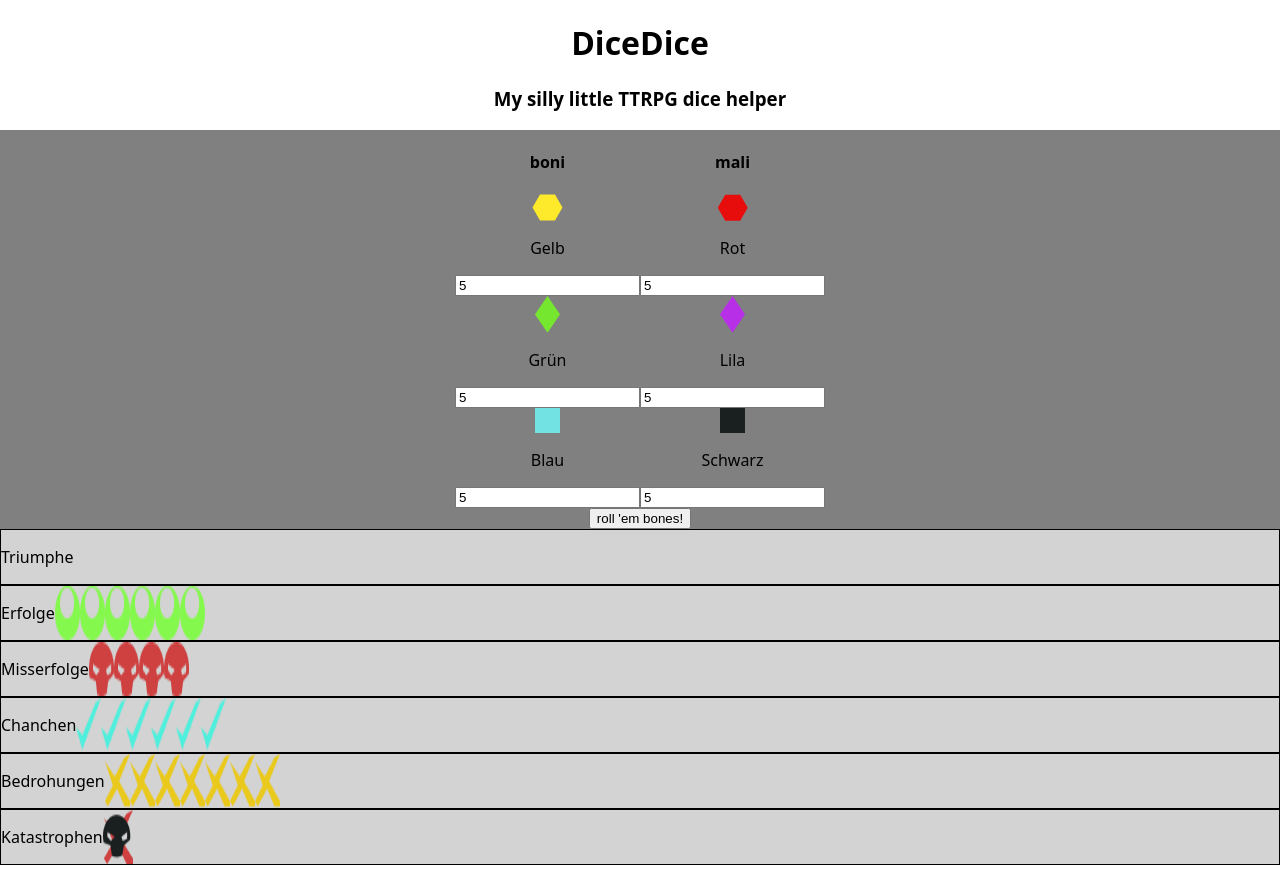
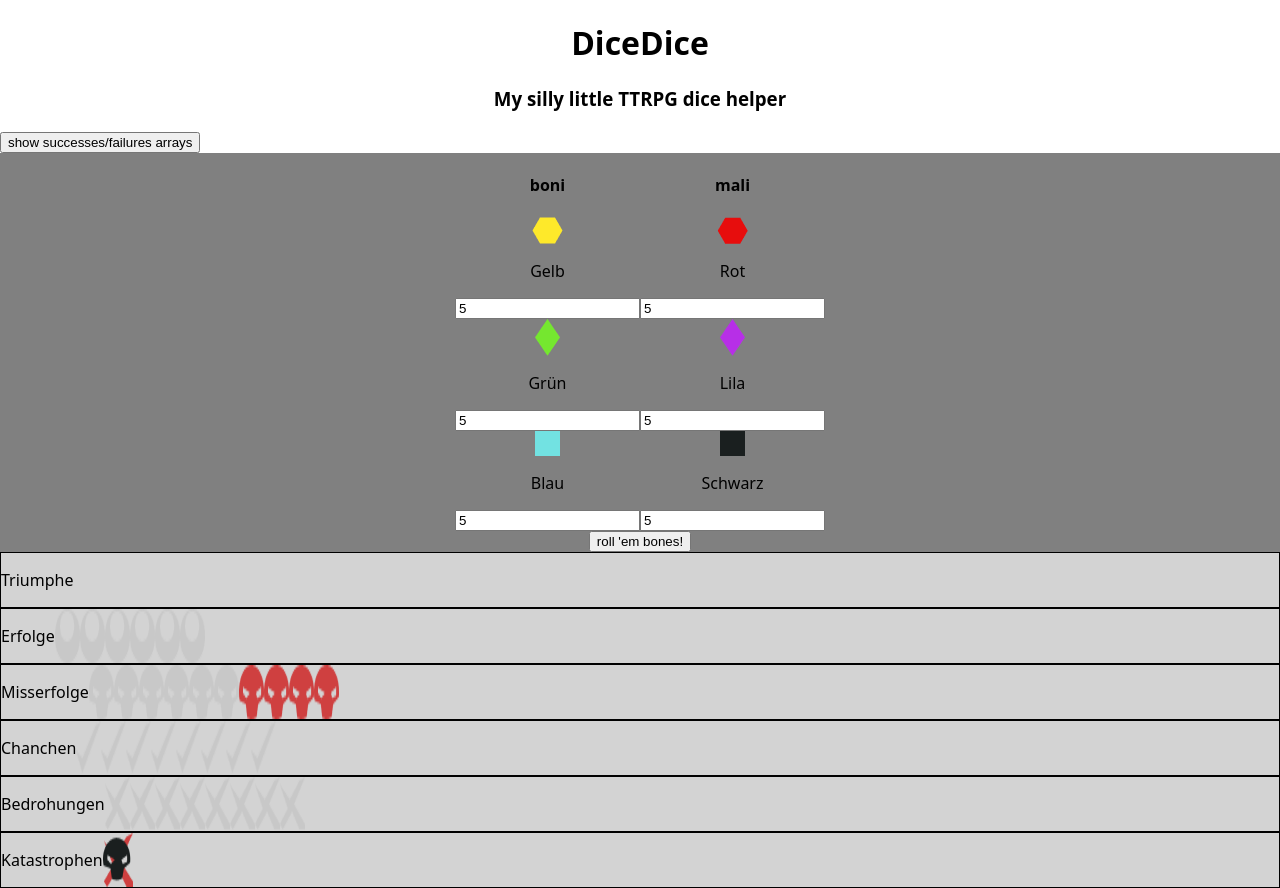
Before and after one commit to Timo-Thees/dicedice, a Next.js app: page / in a window 1280 px wide. Both pictures are taken after typing "5", "5", "5", "5", "5", "5" into the empty fields and a click on the button "roll 'em bones!". Before the commit the page ends 865 px from the top, so only its background shows below. Built offline with nearby package versions, Linux system fonts and the light colour scheme.

Commit message:
added negating arrays

```diff
--- a/pages/genesysSystem.js
+++ b/pages/genesysSystem.js
@@ -9,8 +9,7 @@ export default function Genesys(){
     const [disadvantage, setDisadvantage] = useState([])
     const [failure, setFailure] = useState([])
     const [disaster, setDisaster] = useState([])
-    const [successesAndTriumphs, setSuccessesAndTriumphs] = useState()
-    const [failuresAndDisasters, setFailuresAndDisasters] = useState()
+    const [diceResults, setDiceResults] = useState([])
 
     const rollDice = (event) =>{
         event.preventDefault();
@@ -27,8 +26,7 @@ export default function Genesys(){
         setDisadvantage([]);
         setFailure([]);
         setDisaster([]);
-        setSuccessesAndTriumphs();
-        setFailuresAndDisasters();
+        setDiceResults([]);
     }
 
    useEffect(() => {
@@ -39,20 +37,25 @@ export default function Genesys(){
         if(dice.yellow > 0){
             const yellowDiceRemaining = dice.yellow - 1;
             const yellowResult = getRandomInteger(1, 13);
-            if (yellowResult > 1 && yellowResult < 9){
+            if (yellowResult >= 2 && yellowResult <= 3){
                 setSuccesses([...successes, {key: successes.length +1, negated: false}])
             }
-            if (yellowResult > 3 && yellowResult < 6){
+            if (yellowResult >= 4 && yellowResult <= 5){
+                setSuccesses([...successes, {key: successes.length +1, negated: false}, {key: successes.length +2, negated: false}])
+            }
+            if (yellowResult === 6){
+                setAdvantage([...advantage, {key: advantage.length +1, negated: false}])
+            }
+            if (yellowResult >= 7 && yellowResult <= 9){
+                setAdvantage([...advantage, {key: advantage.length +1, negated: false}]);
                 setSuccesses([...successes, {key: successes.length +1, negated: false}])
             }
-            if (yellowResult > 5 && yellowResult < 12){
-                setAdvantage([...advantage, {key: advantage.length +1, negated: false}])
-            }
-            if (yellowResult > 9 && yellowResult < 12){
-                setAdvantage([...advantage, {key: advantage.length +1, negated: false}])
+            if (yellowResult >= 10 && yellowResult <= 11){
+                setAdvantage([...advantage, {key: advantage.length +1, negated: false}, {key: advantage.length +2, negated: false}])
             }
             if (yellowResult === 12){
-                setTriumphs([...triumphs, {key: triumphs.length +1, negated: false}])
+                setTriumphs([...triumphs, {key: triumphs.length +1}])
+                setSuccesses([...successes, {key: successes.length +1, negated: false}])
             }
             setDice({...dice, yellow: yellowDiceRemaining});
             return;
@@ -60,89 +63,112 @@ export default function Genesys(){
         if(dice.green > 0){
             const greenDiceRemaining = dice.green -1;
             const greenResult = getRandomInteger(1, 9);
-            if (greenResult > 1 && greenResult < 6){
+            if (greenResult >= 2 && greenResult <= 3){
                 setSuccesses([...successes, {key: successes.length +1, negated: false}])
             }
             if (greenResult === 4){
+                setSuccesses([...successes, {key: successes.length +1, negated: false}, {key: successes.length +2, negated: false}])
+            }
+            if (greenResult >= 5 && greenResult <= 6){
+                setAdvantage([...advantage, {key: advantage.length +1, negated: false}])
+            }
+            if (greenResult === 7){
+                setAdvantage([...advantage, {key: advantage.length +1, negated: false}])
                 setSuccesses([...successes, {key: successes.length +1, negated: false}])
             }
-            if (greenResult > 4){
-                setAdvantage([...advantage, {key: advantage.length +1, negated: false}])
-            }
             if (greenResult === 8){
-                setAdvantage([...advantage, {key: advantage.length +1, negated: false}])
+                setAdvantage([...advantage, {key: advantage.length +1, negated: false}, {key: advantage.length +2, negated: false}])
             }
             setDice({...dice, green: greenDiceRemaining - 1});
+            setDiceResults([...diceResults, greenResult])
             return;
         }
         if(dice.blue > 0){
             const blueDiceRemaining = dice.blue -1
             const blueResult = getRandomInteger(1, 7);
-            if (blueResult > 2 && blueResult < 5){
+            if (blueResult === 3){
                 setSuccesses([...successes, {key: successes.length +1, negated: false}])
             }
-            if (blueResult > 3){
+            if (blueResult === 4){
+                setSuccesses([...successes, {key: successes.length +1, negated: false}])
                 setAdvantage([...advantage, {key: advantage.length +1, negated: false}])
             }
             if (blueResult === 5){
+                setAdvantage([...advantage, {key: advantage.length +1, negated: false},{key: advantage.length +2, negated: false}])
+            }
+            if (blueResult === 6){
                 setAdvantage([...advantage, {key: advantage.length +1, negated: false}])
             }
             setDice({...dice, blue: blueDiceRemaining - 1});
+            setDiceResults([...diceResults, blueResult])
             return;
         }
         if(dice.red > 0){
             const redDiceRemaining = dice.red -1
             const redResult = getRandomInteger(1, 13)
-            console.log("Würfelergebnis:")
-            console.log(redResult)
-            if (redResult > 1 && redResult < 8){
+            if (redResult >= 2 && redResult <= 3){
                 setFailure([...failure, {key: failure.length +1, negated: false}])
             }
-            if (redResult > 3 && redResult < 6){
+            if (redResult >= 4 && redResult <= 5){
+                setFailure([...failure, {key: failure.length +1, negated: false},{key: failure.length +2, negated: false}])
+            }
+            if (redResult >= 6 && redResult <= 7){
+                setDisadvantage([...disadvantage, {key: disadvantage.length +1, negated: false}])
+            }
+            if (redResult >= 8 && redResult <= 9){
+                setDisadvantage([...disadvantage, {key: disadvantage.length +1, negated: false}])
                 setFailure([...failure, {key: failure.length +1, negated: false}])
             }
-            if (redResult > 5 && redResult < 12){
-                setDisadvantage([...disadvantage, {key: disadvantage.length +1, negated: false}])
-            }
-            if (redResult > 9 && redResult < 12){
-                setDisadvantage([...disadvantage, {key: disadvantage.length +1, negated: false}])
+            if (redResult >= 10 && redResult <= 11){
+                setDisadvantage([...disadvantage, {key: disadvantage.length +1, negated: false}, {key: disadvantage.length +2, negated: false}])
             }
             if (redResult === 12){
-                setDisaster([...disaster, {key: disaster.length +1, negated: false}])
+                setDisaster([...disaster, {key: disaster.length +1}])
+                setFailure([...failure, {key: failure.length +1, negated: false}])
             }
             setDice({...dice, red: redDiceRemaining});
+            setDiceResults([...diceResults, redResult])
             return;
         }
         if(dice.purple > 0){
             const purpleDiceRemaining = dice.purple -1
             const purpleResult = getRandomInteger(1, 9)
-            if (purpleResult > 1 && purpleResult < 5){
+            if (purpleResult === 2){
                 setFailure([...failure, {key: failure.length +1, negated: false}])
             }
             if (purpleResult === 3){
-                setFailure([...failure, {key: failure.length +1, negated: false}])
+                setFailure([...failure, {key: failure.length +1, negated: false}, {key: failure.length +2, negated: false}])
             }
-            if (purpleResult > 3){
+            if (purpleResult >= 4 && purpleResult <= 6){
                 setDisadvantage([...disadvantage, {key: disadvantage.length +1, negated: false}])
+            }
+            if (purpleResult === 7){
+                setDisadvantage([...disadvantage, {key: disadvantage.length +1, negated: false}, {key: disadvantage.length +2, negated: false}])
             }
             if (purpleResult === 8){
                 setDisadvantage([...disadvantage, {key: disadvantage.length +1, negated: false}])
+                setFailure([...failure, {key: failure.length +1, negated: false}])
             }
             setDice({...dice, purple: purpleDiceRemaining});
+            setDiceResults([...diceResults, purpleResult]);
             return;
         }
         if(dice.black > 0){
             const blackDiceRemaining = dice.black -1
             const blackResult = getRandomInteger(1, 7)
-            if (blackResult > 2 && blackResult < 5){
+            if (blackResult >= 3 && blackResult <= 4){
                 setFailure([...failure, {key: failure.length +1, negated: false}])
             }
             if (blackResult > 4){
                 setDisadvantage([...disadvantage, {key: disadvantage.length +1, negated: false}])
             }
             setDice({...dice, black: blackDiceRemaining});
+            setDiceResults([...diceResults, blackResult]);
             return;
         }
+        negateOpposites(advantage, setAdvantage, disadvantage, setDisadvantage);
+        negateOpposites(successes, setSuccesses, failure, setFailure);
+        console.log(successes, failure);
     }
 
     function getRandomInteger(min, max){
@@ -151,31 +177,41 @@ export default function Genesys(){
         return Math.floor(Math.random() * (max - min) + min)
     }
 
-    function negateAdvantageDisadvantage(){
-        const numberOfAdvantages = advantage.length
-        const numberOfDisadvantages = disadvantage.length
-        if (numberOfAdvantages >= numberOfDisadvantages){
-            setAdvantage(advantage.forEach(negateAdvantages));
-            setDisadvantage(disadvantage.forEach(negateAdvantages));
-            function negateAdvantages(value){
-                if(value.key <= numberOfDisadvantages){
-                    return({...value, negated: true})
-                }
-            }
-        } else {
-            setAdvantage(advantage.forEach(negateDisadvantages));
-            setDisadvantage(disadvantage.forEach(negateDisadvantages));
-            function negateDisadvantages(value){
-                if(value.key <= numberOfAdvantages){
-                    return({...value, negated: true})
-                }
+
+    function negateOpposites(firstArray, setFirstArray, secondArray, setSecondArray){
+        const compareArrayLength = [firstArray.length, secondArray.length];
+        compareArrayLength.sort(function(a, b){return b - a});
+        const smallerArray = compareArrayLength.pop();
+        let firstArrayNegated = []
+        let firstArrayNotNegated = []
+        let secondArrayNegated = []
+        let secondArrayNotNegated = []
+        function negateFirstArray(arrayEntry){
+            if(arrayEntry.key <= smallerArray){
+                firstArrayNegated.push({...arrayEntry, negated: true})
+            } else {
+                firstArrayNotNegated.push(arrayEntry)
             }
         }
+        function negateSecondArray(arrayEntry){
+            if(arrayEntry.key <= smallerArray){
+                secondArrayNegated.push({...arrayEntry, negated: true})
+            } else {
+                secondArrayNotNegated.push(arrayEntry)
+            }
+        }
+        firstArray.map(negateFirstArray);
+        secondArray.map(negateSecondArray);
+        setFirstArray([...firstArrayNegated, ...firstArrayNotNegated])
+        setSecondArray([...secondArrayNegated, ...secondArrayNotNegated])
     }
 
-
+    const showArrays = () => {
+        console.log(successes, failure)
+    }
     return(
         <div>
+            <button onClick={showArrays}>show successes/failures arrays</button>
         <StatsEntry onSubmit={rollDice}>
             <OuterFlexbox>
             <InnerFlexbox>
@@ -209,8 +245,7 @@ export default function Genesys(){
         <ResultsRow>
             <p>Triumphe</p>
             {triumphs.map(result => {
-                if(result.negated === false){
-                return(
+              {return(
                     <img key={result.key} src="/triumph.png" alt="Triumph!" />
                 )}
             })}
@@ -218,33 +253,61 @@ export default function Genesys(){
         <ResultsRow>
             <p>Erfolge</p>
             {successes.map(result => {
+                if(result.negated === true){
+                return(
+                    <img key={result.key} src="/erfolg-neutralised.png" alt="Success was neutralised" />
+
+                )
+                } else {
                 return(
                     <img key={result.key} src="/erfolg.png" alt="Success" />
                 )
+                }
             })}
         </ResultsRow>
         <ResultsRow>
             <p>Misserfolge</p>
             {failure.map(result => {
+                if(result.negated === true){
+                return(
+                    <img key={result.key} src="/misserfolg-neutralised.png" alt="Failure was neutralised" />
+
+                )
+                } else {
                 return(
                     <img key={result.key} src="/misserfolg.png" alt="Failure" />
                 )
+                }
             })}
         </ResultsRow>
         <ResultsRow>
             <p>Chanchen</p>
             {advantage.map(result => {
+                if(result.negated === true){
                 return(
-                    <img key={result.key} src="/chance.png" alt="Andvantage" />
+                    <img key={result.key} src="/chance-neutralised.png" alt="Advantage was neutralised" />
+
                 )
+                } else {
+                return(
+                    <img key={result.key} src="/chance.png" alt="Advantage" />
+                )
+                }
             })}
         </ResultsRow>
         <ResultsRow>
             <p>Bedrohungen</p>
             {disadvantage.map(result => {
+                if(result.negated === true){
                 return(
-                    <img key={result.key} src="/bedrohung.png" alt="Disadvantage" />
+                    <img key={result.key} src="/bedrohung-neutralised.png" alt="Disadvantage was neutralised" />
+
                 )
+                } else {
+                return(
+                    <img key={result.key} src="/bedrohung.png" alt="disadvantae" />
+                )
+                }
             })}
         </ResultsRow>
         <ResultsRow>
```
